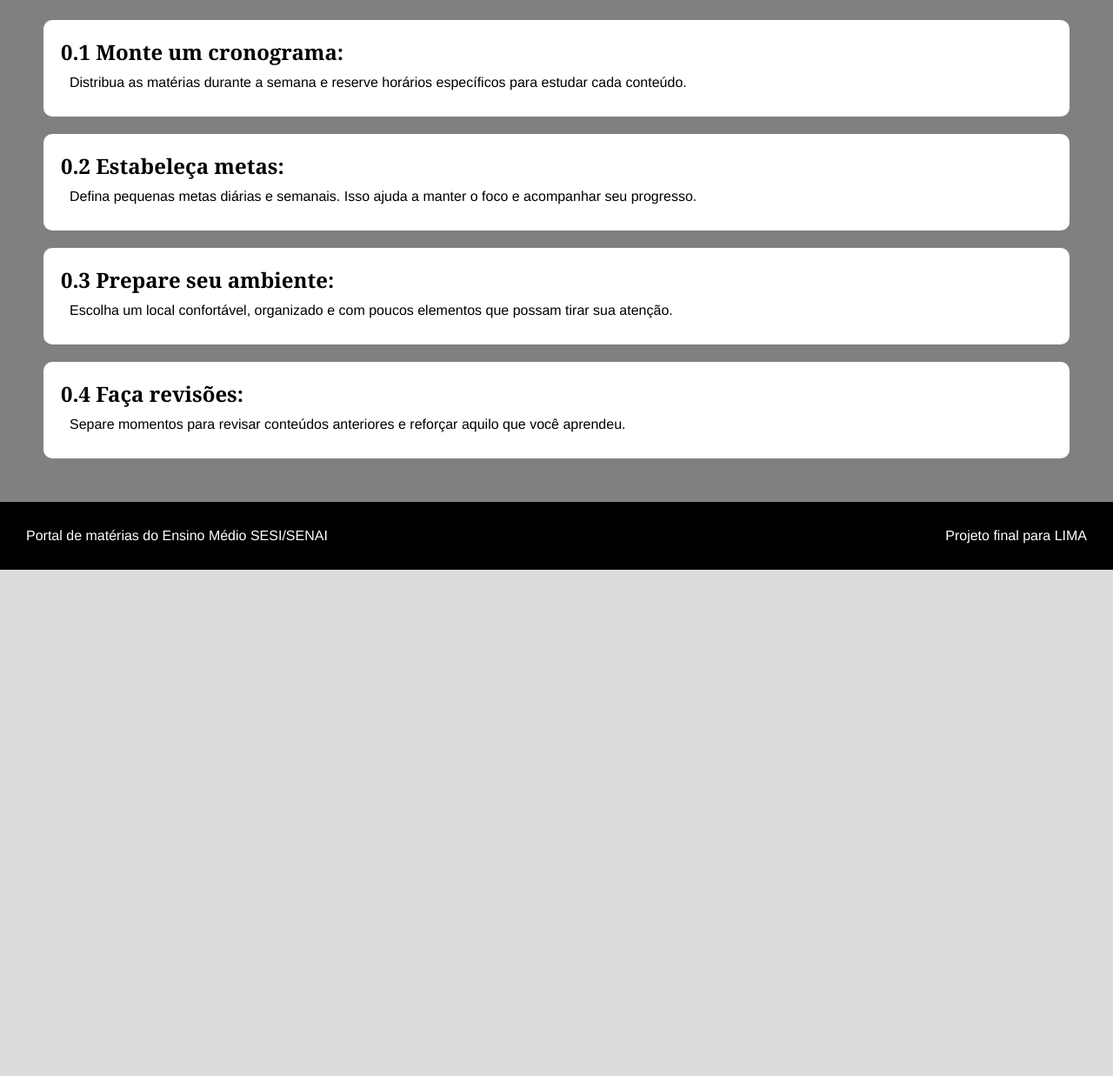
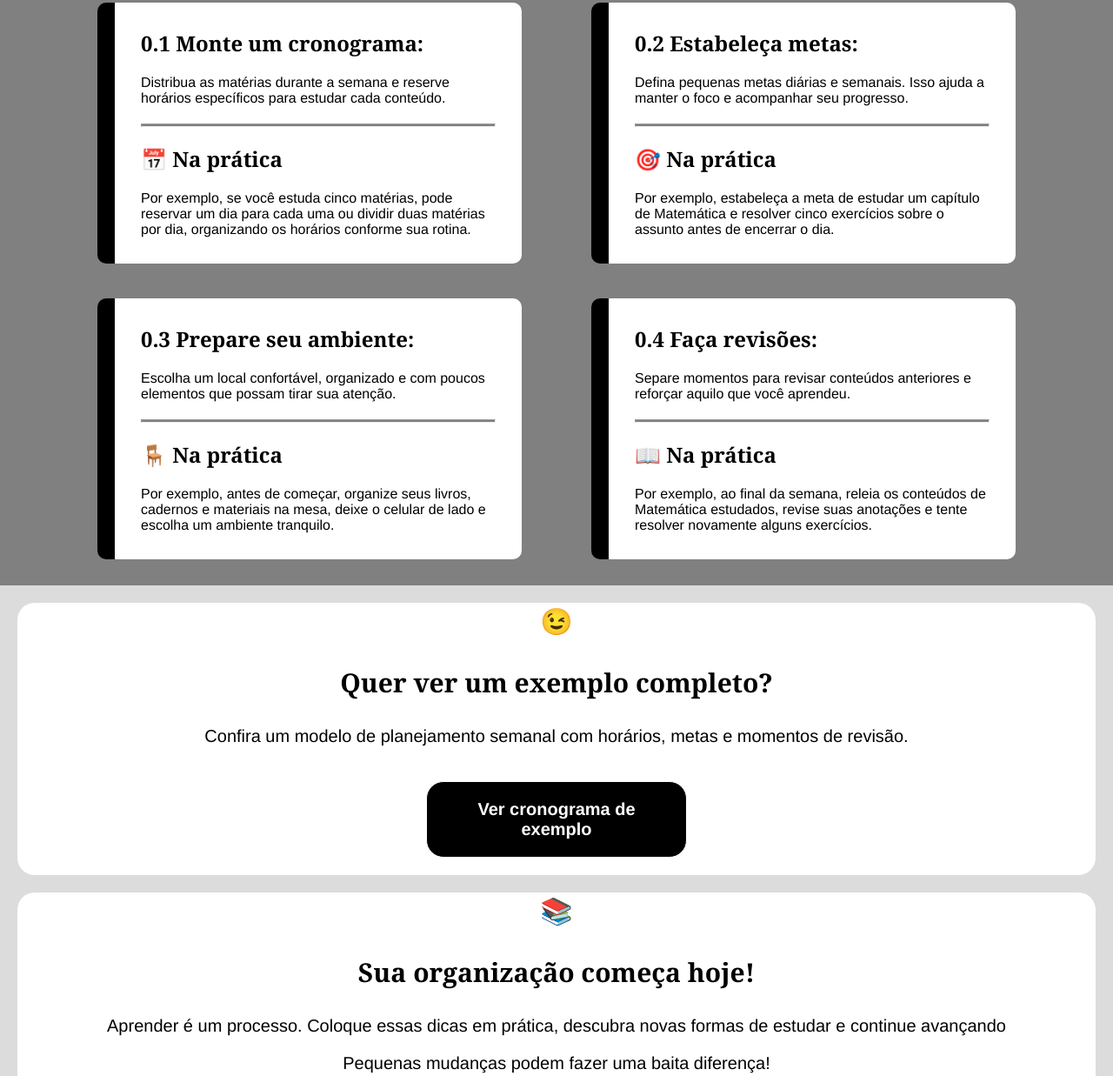
Before and after one commit to guilhermemr25/portal-educacional-lima, a plain HTML site: page pages/dicas_html/organizacao_estudo.html in a window 1280 px wide. Shown: the part 392-1629 px from the top of the page at 87% size. Before the commit the page ends 1047 px from the top, so only its background shows below. Drawn offline with Linux system fonts and the light colour scheme.

Commit message:
feat: finalizando rascunho da primeira tela de dica

```diff
--- /dev/null
+++ b/css/dicas_css/cronograma.css
@@ -0,0 +1,134 @@
+* {
+ padding: 0;
+ margin: 0;
+ box-sizing: border-box;
+}
+
+body {
+    font-family: 'Franklin Gothic Medium', 'Arial Narrow', Arial, sans-serif;
+    background-color: gainsboro;
+}
+
+h1 {
+    font-family: Georgia, 'Times New Roman', Times, serif;
+    color:white
+}
+
+h2 {
+    font-family: Georgia, 'Times New Roman', Times, serif;
+}
+
+#head {
+    background-color: black;
+    display: flex;
+    justify-content: space-between;
+    padding: 20px;
+    align-items: center;
+    color: white;
+}
+
+a {
+    text-decoration: none;
+    color: white;
+    border: 1px solid white;
+    padding: 5px;
+    border-radius: 5px;
+    font-weight: bold;
+}
+
+#banner {
+    background-color: white;
+    margin: 30px;
+    border-radius: 20px;
+    padding: 20px;
+    display: flex;
+    flex-direction: column;
+    font-size: 20px;
+    align-items: center;
+    gap: 10px;
+}
+
+#tabela {
+    background-color: white;
+    border-radius: 20px;
+    text-align: center;
+    margin: 20px;
+    height: 100%;
+    padding-bottom: 05px;
+}
+
+table {
+    width: 90%;
+    border-collapse: collapse;
+    margin: 0 auto; /*alinha a img atumaticamente no card*/
+    margin-bottom: 50px;
+}
+
+th, td {
+    border: 1px solid gray;
+    padding: 12px;
+    text-align: left;
+    background-color: rgba(170, 196, 221, 0.24);
+}
+
+th {
+    background-color: #dbeafed0;
+}
+
+caption {
+    padding: 20px;
+    font-size: 20px;
+}
+
+#cards {
+    display: flex;
+    justify-content: center;
+    align-items: center;
+    gap: 50px;
+    margin: 20px;
+}
+
+.card {
+    background-color: white;
+    padding: 20px;
+    border-radius: 20px;
+    width: 50%;
+    text-align: center;
+}
+
+.card h2 {
+    padding: 10px;
+}
+
+#local {
+    background-color: white;
+    margin: 20px;
+    border-radius: 20px;
+    align-items: center;
+    display: flex;
+    flex-direction: column;
+    justify-content: center;
+}
+
+#local h2 {
+    padding: 20px;
+}
+
+#local img {
+    height: 500px;
+    width: 1000px;
+    border-radius: 20px;
+    margin: 20px;
+}
+
+footer {
+    padding: 30px;
+    background-color: black;
+    display: flex;
+    justify-content: space-between;
+    align-items: center;
+}
+
+footer p {
+    color: white;
+}
--- /dev/null
+++ b/css/dicas_css/organizacao_estudo.css
@@ -0,0 +1,131 @@
+* {
+ padding: 0;
+ margin: 0;
+ box-sizing: border-box;
+}
+
+body {
+    font-family: 'Franklin Gothic Medium', 'Arial Narrow', Arial, sans-serif;
+    background-color: gainsboro;
+}
+
+h1 {
+    font-family: Georgia, 'Times New Roman', Times, serif;
+    color:white
+}
+
+h2 {
+    font-family: Georgia, 'Times New Roman', Times, serif;
+}
+
+#head {
+    background-color: black;
+    display: flex;
+    justify-content: space-between;
+    padding: 20px;
+    align-items: center;
+    color: white;
+}
+
+a {
+    text-decoration: none;
+    color: white;
+    border: 1px solid white;
+    padding: 5px;
+    border-radius: 5px;
+    font-weight: bold;
+}
+
+#banner {
+    background:
+        linear-gradient( /*cria o degrade*/
+            rgba(0, 0, 0, 0.5),
+            rgba(0, 0, 0, 0.5) /*representa a cor que vc quer. O ultimo num. sempre sera a transparencia (50%)*/
+        ),
+        url("../../assets/img/dicas_img/organizacao.png"); /*Coloca a img (n precisa por no html)*/
+
+    background-size: cover; /*preenche o banner*/
+    background-position: center;
+    height: 300px;
+
+    color: white;
+    display: flex;
+    flex-direction: column;
+    text-align: center;
+    padding: 150px;
+}
+
+#banner p {
+    padding: 10px;
+    font-size: 20px;
+}
+
+#dicas {
+    background: gray;
+    padding: 30px;
+}
+
+#cards {
+    display: flex;
+    flex-direction: row;
+    justify-content: center;
+    align-items: center;
+    flex-wrap: wrap;
+    gap: 40px;
+}
+
+.card {
+    background-color: white;
+    width: 40%;
+    max-height: 50%;
+    padding: 20px;
+    text-align: left;
+    border-radius: 10px;
+    border-left: 20px solid black;
+    margin-right: 20px;
+    margin-left: 20px;
+}
+
+.card p, h2 {
+    padding: 10px
+}
+
+hr {
+    padding: 1px;
+    margin: 10px;
+    background-color: gray;
+}
+
+#final, #exemplo {
+    background-color: white;
+    display: flex;
+    flex-direction: column;
+    text-align: center;
+    margin: 20px;
+    font-size: 20px;
+    border-radius: 20px;
+    justify-content: center;
+    gap: 20px;
+    align-items: center;
+}
+
+#final a, #exemplo a{
+    background-color: black;
+    padding: 20px ;
+    margin-top: 20px;
+    margin-bottom: 20px;
+    width: 300px;
+    border-radius: 20px;
+}
+
+footer {
+    padding: 30px;
+    background-color: black;
+    display: flex;
+    justify-content: space-between;
+    align-items: center;
+}
+
+footer p {
+    color: white;
+}
--- a/pages/dicas_html/organizacao_estudo.html
+++ b/pages/dicas_html/organizacao_estudo.html
@@ -3,7 +3,7 @@
     <head>
         <meta charset="UTF-8">
         <title>Organização-estudo</title>
-        <link rel="stylesheet" href = "../../css/dicas_css/organizacao-estudo.css">
+        <link rel="stylesheet" href = "../../css/dicas_css/organizacao_estudo.css">
     </head>
     <body>
         <header>
@@ -27,20 +27,45 @@
                     <article class="card">
                         <h2>0.1 Monte um cronograma:</h2>
                         <p>Distribua as matérias durante a semana e reserve horários específicos para estudar cada conteúdo.</p>
+                        <hr>
+                        <h2>📅 Na prática</h2>
+                        <p>Por exemplo, se você estuda cinco matérias, pode reservar um dia para cada uma ou dividir duas matérias por dia, organizando os horários conforme sua rotina.</p>
                     </article>
                     <article class="card">
                         <h2>0.2 Estabeleça metas:</h2>
                         <p>Defina pequenas metas diárias e semanais. Isso ajuda a manter o foco e acompanhar seu progresso.</p>
+                        <hr>
+                        <h2>🎯 Na prática</h2>
+                        <p>Por exemplo, estabeleça a meta de estudar um capítulo de Matemática e resolver cinco exercícios sobre o assunto antes de encerrar o dia.</p>
                     </article>
                     <article class="card">
                         <h2>0.3 Prepare seu ambiente:</h2>
                         <p>Escolha um local confortável, organizado e com poucos elementos que possam tirar sua atenção.</p>
+                        <hr>
+                        <h2>🪑 Na prática</h2>
+                        <p>Por exemplo, antes de começar, organize seus livros, cadernos e materiais na mesa, deixe o celular de lado e escolha um ambiente tranquilo.</p>
                     </article>
                     <article class="card">
                         <h2>0.4 Faça revisões:</h2>
                         <p>Separe momentos para revisar conteúdos anteriores e reforçar aquilo que você aprendeu.</p>
+                        <hr>
+                        <h2>📖 Na prática</h2>
+                        <p>Por exemplo, ao final da semana, releia os conteúdos de Matemática estudados, revise suas anotações e tente resolver novamente alguns exercícios.</p>
                     </article>
                 </section>
+            </section>
+            <section id="exemplo">
+                    <h1>😉</h1>
+                    <h2>Quer ver um exemplo completo?</h2>
+                    <p>Confira um modelo de planejamento semanal com horários, metas e momentos de revisão.</p>
+                    <a href="cronograma.html">Ver cronograma de exemplo</a>
+            </section>
+            <section id="final">
+                    <h1>📚</h1>
+                    <h2>Sua organização começa hoje! </h2>
+                    <p>Aprender é um processo. Coloque essas dicas em prática, descubra novas formas de estudar e continue avançando</p>
+                    <p><span>Pequenas mudanças podem fazer uma baita diferença!</span></p>
+                    <a href="dicas.html">Explore mais dicas</a>
             </section>
         </main>
         <footer>
```
Also changed, not shown: pages/dicas_html/cronograma.html (added, +81 -0 lines), assets/img/dicas_img/local_estudo.png (added).
